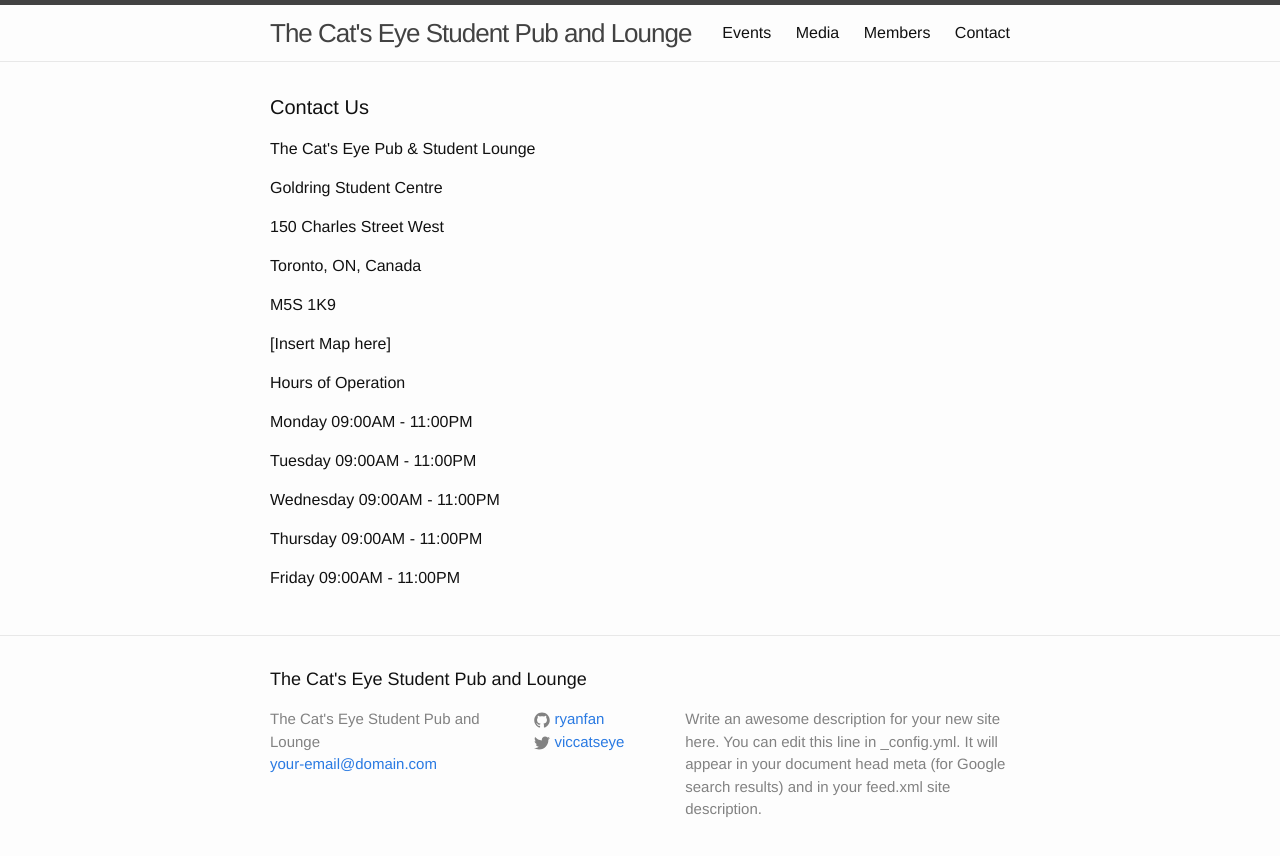
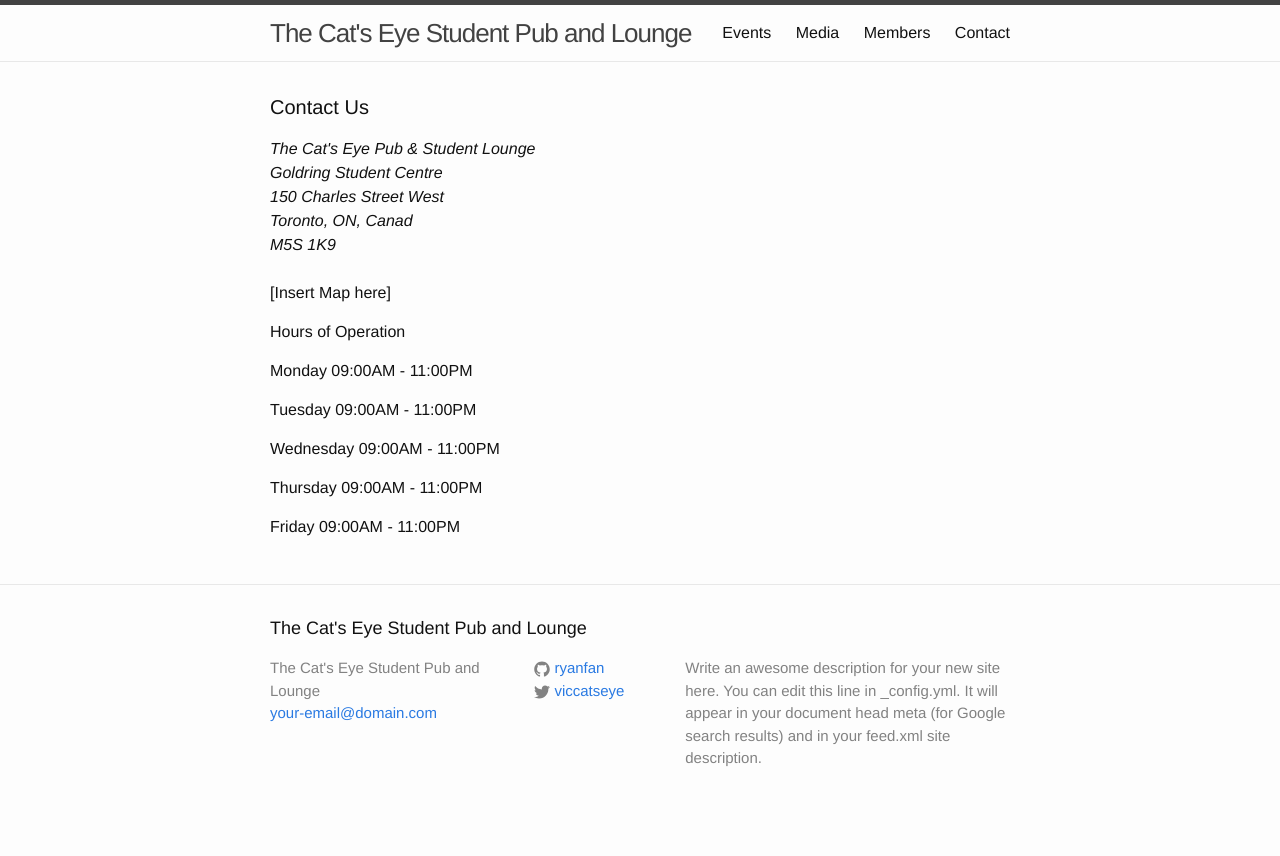
Before and after one commit to ryanfan/cats-eye, a Jekyll site: the page built from contact.html, in a window 1280 px wide. Shown: the top 856 px of the page. Built offline with Jekyll 4.4.1, drawn with Linux system fonts in a browser that asks for light colours.

Commit message:
Formatting changes.

```diff
--- a/contact.html
+++ b/contact.html
@@ -4,13 +4,14 @@ permalink: "/contact/"
 ---
 
 <h1 class="page-heading">Contact Us</h1>
-
-<p>The Cat's Eye Pub & Student Lounge</p>
-<p>Goldring Student Centre</p>
-<p>150 Charles Street West</p>
-<p>Toronto, ON, Canada</p>
-<p>M5S 1K9</p>
-
+<address>
+The Cat's Eye Pub & Student Lounge<br>
+Goldring Student Centre<br>
+150 Charles Street West<br>
+Toronto, ON, Canad<br>
+M5S 1K9<br>
+</address>
+<br>
 <p>[Insert Map here]</p>
 
 <p>Hours of Operation</p>
--- a/media.html
+++ b/media.html
@@ -16,7 +16,7 @@ permalink: "/media/"
   fjs.parentNode.insertBefore(js, fjs);
 }(document, 'script', 'facebook-jssdk'));</script>
 
-<div class="fb-like-box" data-href="https://www.facebook.com/thecatseye" data-colorscheme="light" data-show-faces="true" data-header="true" data-stream="true" data-show-border="true"></div>
+<div class="fb-like-box" data-href="https://www.facebook.com/thecatseye" data-width="518" data-colorscheme="light" data-show-faces="true" data-header="true" data-stream="true" data-show-border="true"></div>
 
 <h1 class="page-heading">Facebook</h1>
 
```
